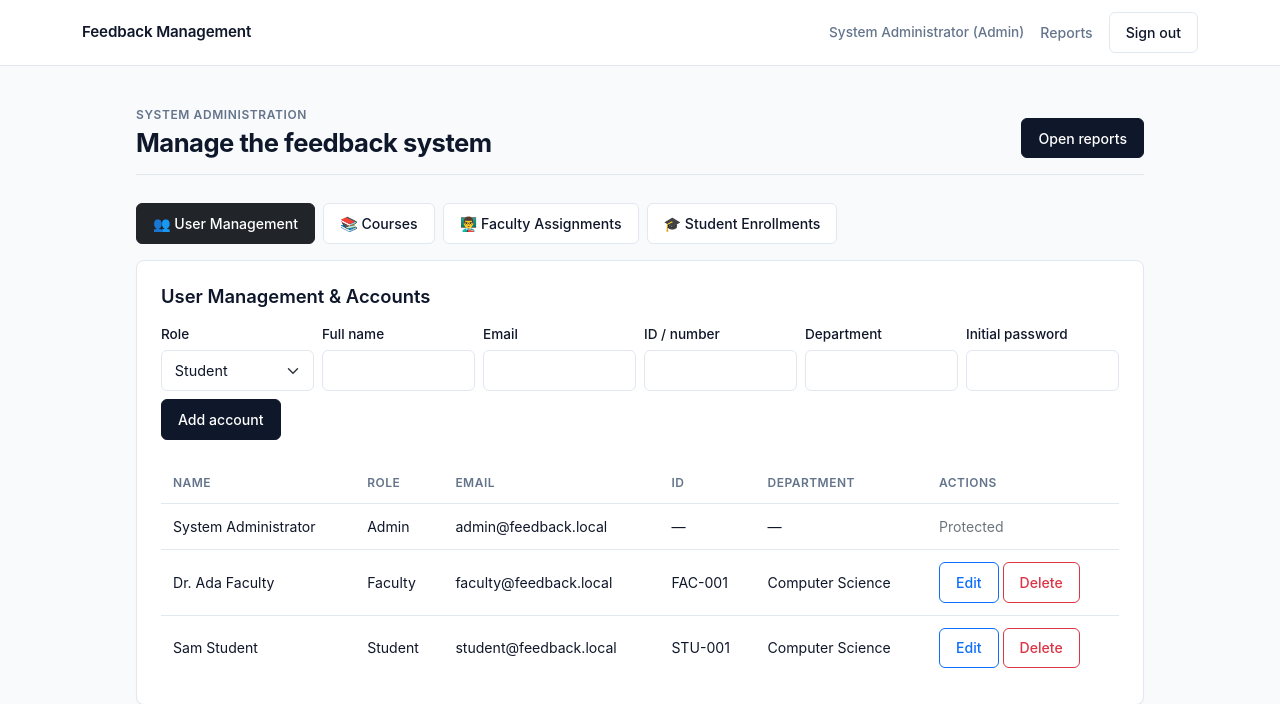
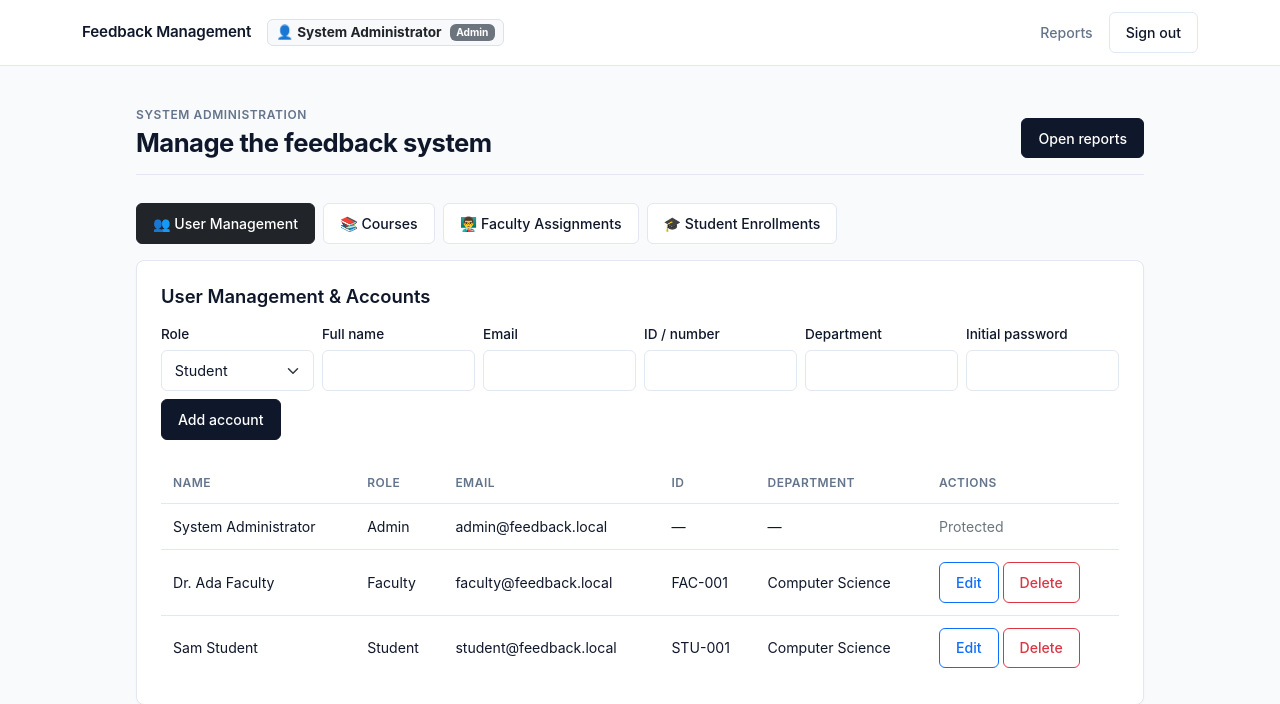
Before and after one commit to AshishForCode/feedback-management, a Flask app: page /admin/dashboard in a window 1280 px wide. Shown: the top 704 px of the page. Run offline with Flask 3, Linux system fonts and the light colour scheme; a user stored in the database is signed in; data comes from the database, SQL or seed files in the repository; some libraries are stand-ins or nearby versions.

Commit message:
style: shift user profile badge and session info to left corner

```diff
--- a/feedback_app/templates/base.html
+++ b/feedback_app/templates/base.html
@@ -10,10 +10,18 @@
 <body>
   <nav class="navbar navbar-expand-lg site-nav">
     <div class="container">
-      <a class="navbar-brand" href="{{ url_for('index') }}">Feedback Management</a>
-      <div class="d-flex align-items-center gap-2">
+      <div class="d-flex align-items-center gap-3">
+        <a class="navbar-brand m-0" href="{{ url_for('index') }}">Feedback Management</a>
         {% if current_user.is_authenticated %}
-          <span class="nav-user">{{ current_user.full_name }} ({{ current_user.role|title }})</span>
+          <span class="nav-user d-inline-flex align-items-center gap-1 badge bg-light text-dark border px-2 py-1">
+            <span>👤</span>
+            <strong>{{ current_user.full_name }}</strong>
+            <span class="badge bg-secondary ms-1">{{ current_user.role|title }}</span>
+          </span>
+        {% endif %}
+      </div>
+      <div class="d-flex align-items-center gap-2 ms-auto">
+        {% if current_user.is_authenticated %}
           {% if current_user.role == 'admin' %}
             <a class="nav-link" href="{{ url_for('admin.reports') }}">Reports</a>
           {% endif %}
```
Also changed, not shown: index.html (+16 -11 lines).
